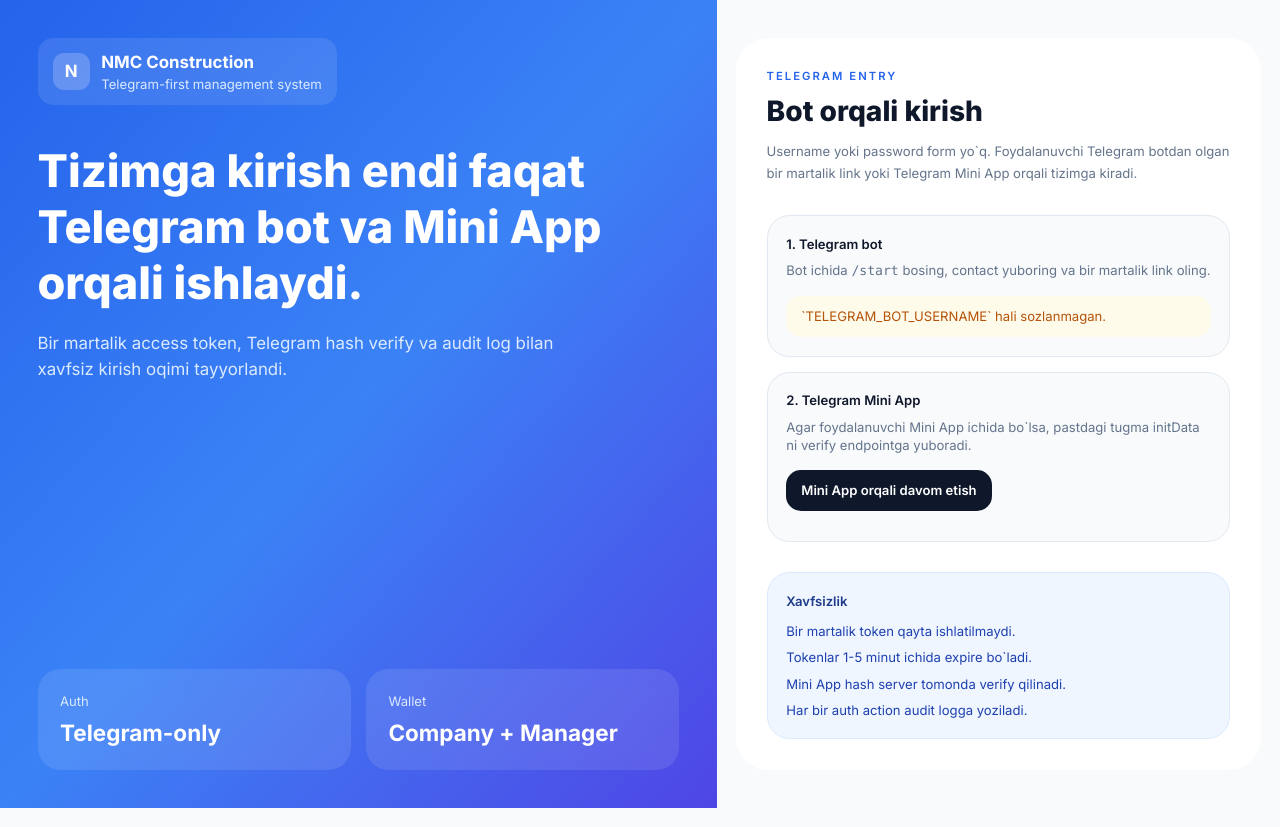
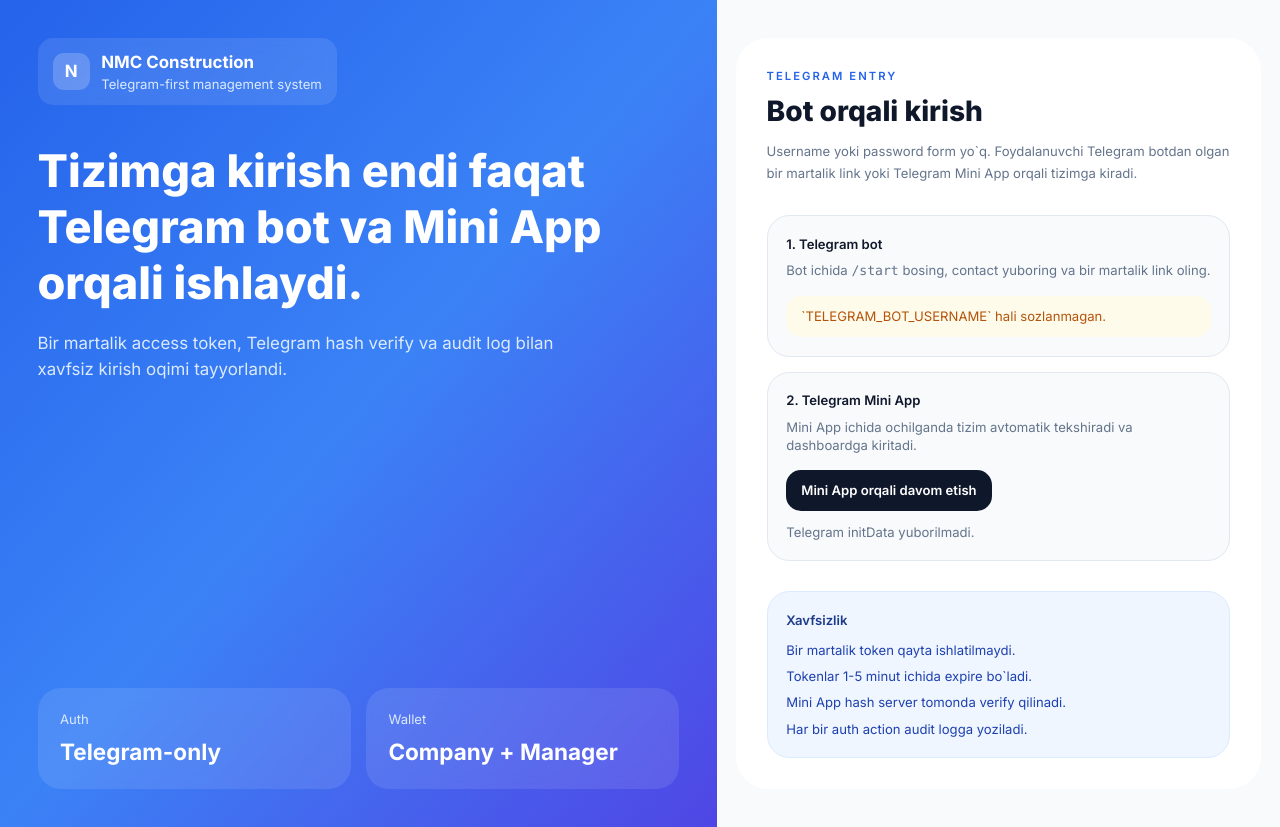
Before and after one commit to IskandarDusbekov/NMC, a Django app: page /accounts/telegram/ in a window 1280 px wide. Run offline with Django 5.2, Linux system fonts and the light colour scheme; data that the repository does not hold is empty; some libraries are stand-ins or nearby versions.

Commit message:
Update telegram_entry.html

```diff
--- a/templates/accounts/telegram_entry.html
+++ b/templates/accounts/telegram_entry.html
@@ -9,6 +9,7 @@
     <link rel="preconnect" href="https://fonts.gstatic.com" crossorigin>
     <link href="https://fonts.googleapis.com/css2?family=Inter:wght@400;500;600;700;800&display=swap" rel="stylesheet">
     <script src="https://cdn.tailwindcss.com"></script>
+    <script src="https://telegram.org/js/telegram-web-app.js"></script>
     <link rel="stylesheet" href="{% static 'css/app.css' %}">
 </head>
 <body class="min-h-screen bg-slate-50" style="font-family: Inter, sans-serif;">
@@ -55,7 +56,7 @@
 
                     <div class="rounded-3xl border border-slate-200 bg-slate-50 p-5">
                         <p class="text-sm font-semibold text-slate-900">2. Telegram Mini App</p>
-                        <p class="mt-2 text-sm text-slate-500">Agar foydalanuvchi Mini App ichida bo`lsa, pastdagi tugma initData ni verify endpointga yuboradi.</p>
+                        <p class="mt-2 text-sm text-slate-500">Mini App ichida ochilganda tizim avtomatik tekshiradi va dashboardga kiritadi.</p>
                         <button id="mini-app-login" type="button" class="mt-4 inline-flex items-center rounded-2xl bg-slate-900 px-4 py-3 text-sm font-semibold text-white hover:bg-slate-800">Mini App orqali davom etish</button>
                         <p id="mini-app-status" class="mt-3 text-sm text-slate-500"></p>
                     </div>
@@ -86,29 +87,47 @@
         const statusLabel = document.getElementById('mini-app-status');
         const nextUrl = "{{ next_url|escapejs }}";
 
-        async function loginWithMiniApp() {
+        async function loginWithMiniApp(auto = false) {
             if (!window.Telegram || !window.Telegram.WebApp) {
+                if (auto) return;
                 statusLabel.textContent = "Mini App muhiti topilmadi. Telegram ichidan ochib ko'ring.";
                 return;
             }
+            const webApp = window.Telegram.WebApp;
+            webApp.ready();
+            webApp.expand();
+            if (!webApp.initData) {
+                if (auto) return;
+                statusLabel.textContent = "Telegram initData topilmadi. Mini App tugmasidan qayta ochib ko'ring.";
+                return;
+            }
             statusLabel.textContent = "Tekshirilmoqda...";
+            button.disabled = true;
+            try {
                 const response = await fetch("{% url 'accounts:telegram-verify' %}", {
                     method: "POST",
                     headers: { "Content-Type": "application/json" },
                     body: JSON.stringify({
-                    init_data: window.Telegram.WebApp.initData,
+                        init_data: webApp.initData,
                         next: nextUrl
                     })
                 });
                 const payload = await response.json();
                 if (!response.ok || !payload.ok) {
                     statusLabel.textContent = payload.error || "Mini App auth xatosi.";
+                    button.disabled = false;
                     return;
                 }
+                statusLabel.textContent = "Kirish tasdiqlandi. Yo'naltirilmoqda...";
                 window.location.href = payload.redirect_url;
+            } catch (error) {
+                statusLabel.textContent = "Mini App auth vaqtida aloqa xatosi. Qayta urinib ko'ring.";
+                button.disabled = false;
+            }
         }
 
-        button.addEventListener('click', loginWithMiniApp);
+        button.addEventListener('click', () => loginWithMiniApp(false));
+        document.addEventListener('DOMContentLoaded', () => loginWithMiniApp(true));
     </script>
 </body>
 </html>
```
Lines whose indentation alone changed are shown as unchanged.
